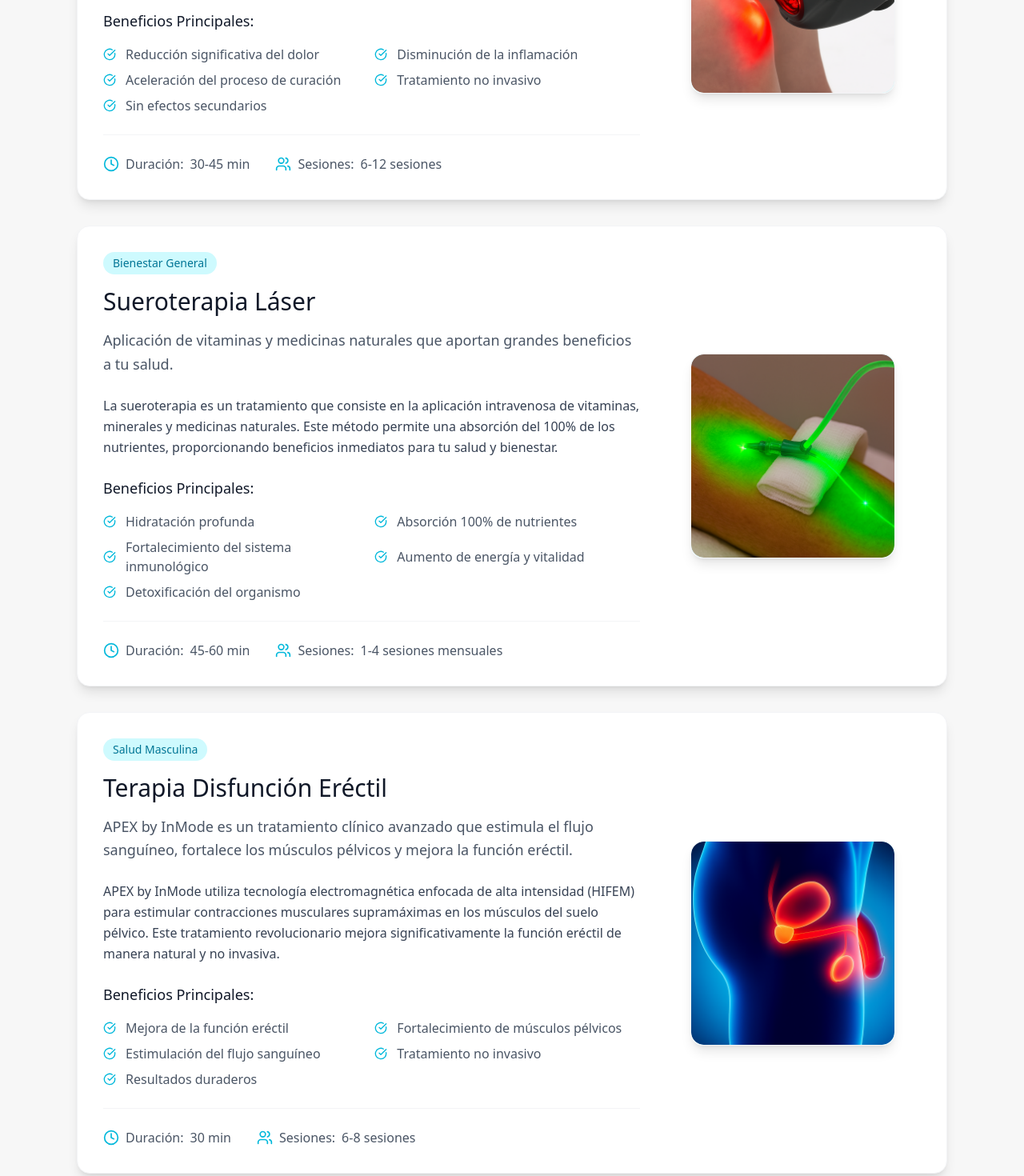
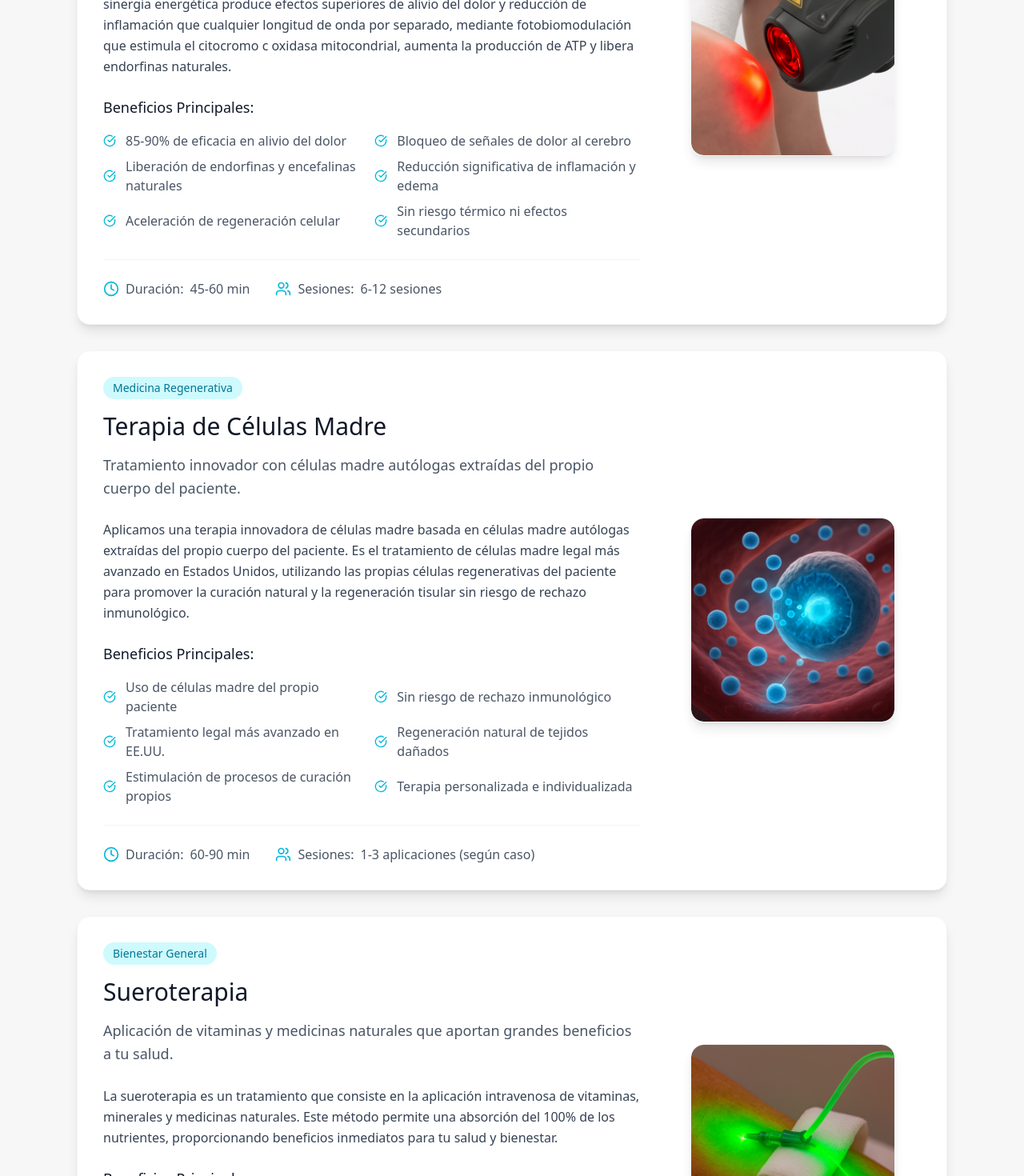
Before and after one commit to metadiego/centro-medicina-regenerativa, a Next.js app: page /tratamientos in a window 1280 px wide. Shown: the part 1300-2770 px from the top of the page at 80% size. Built offline with nearby package versions, Linux system fonts and the light colour scheme.

Commit message:
add more therapies

```diff
--- a/app/contacto/page.tsx
+++ b/app/contacto/page.tsx
@@ -177,6 +177,7 @@ export default function ContactoPage() {
                       >
                         <option value="">Selecciona un tratamiento</option>
                         <option value="terapia-dolor">Terapia del Dolor</option>
+                        <option value="terapia-celulas-madre">Terapia Células Madre</option>
                         <option value="sueroterapia">Sueroterapia</option>
                         <option value="camara-energetica">Cámara Energética</option>
                         <option value="terapia-circulatoria">Terapia Circulatoria</option>
--- a/app/tratamientos/page.tsx
+++ b/app/tratamientos/page.tsx
@@ -42,22 +42,40 @@ export default function TratamientosPage() {
     {
       id: 1,
       title: 'Terapia de Dolor y Recuperación',
-      shortDescription: 'Tratamiento para el dolor e inflamación con tecnología de ondas láser.',
-      fullDescription: 'Utilizamos tecnología avanzada de ondas láser para tratar eficazmente el dolor crónico y la inflamación. Este tratamiento no invasivo estimula la regeneración celular y acelera el proceso de curación natural del cuerpo.',
+      shortDescription: 'Terapia MLS (Sistema Multionda Sincronizado) que combina dos longitudes de onda láser para máxima eficacia terapéutica.',
+      fullDescription: 'La terapia MLS utiliza tecnología patentada aprobada por la FDA que sincroniza emisiones continuas y pulsadas de 808nm (antiinflamatorio) y 905nm (analgésico). Esta sinergia energética produce efectos superiores de alivio del dolor y reducción de inflamación que cualquier longitud de onda por separado, mediante fotobiomodulación que estimula el citocromo c oxidasa mitocondrial, aumenta la producción de ATP y libera endorfinas naturales.',
       benefits: [
-        'Reducción significativa del dolor',
-        'Disminución de la inflamación',
-        'Aceleración del proceso de curación',
-        'Tratamiento no invasivo',
-        'Sin efectos secundarios'
+        '85-90% de eficacia en alivio del dolor',
+        'Bloqueo de señales de dolor al cerebro',
+        'Liberación de endorfinas y encefalinas naturales',
+        'Reducción significativa de inflamación y edema',
+        'Aceleración de regeneración celular',
+        'Sin riesgo térmico ni efectos secundarios'
       ],
-      duration: '30-45 min',
+      duration: '45-60 min',
       sessions: '6-12 sesiones',
       category: 'Dolor y Recuperación'
     },
     {
       id: 2,
-      title: 'Sueroterapia Láser',
+      title: 'Terapia de Células Madre',
+      shortDescription: 'Tratamiento innovador con células madre autólogas extraídas del propio cuerpo del paciente.',
+      fullDescription: 'Aplicamos una terapia innovadora de células madre basada en células madre autólogas extraídas del propio cuerpo del paciente. Es el tratamiento de células madre legal más avanzado en Estados Unidos, utilizando las propias células regenerativas del paciente para promover la curación natural y la regeneración tisular sin riesgo de rechazo inmunológico.',
+      benefits: [
+        'Uso de células madre del propio paciente',
+        'Sin riesgo de rechazo inmunológico',
+        'Tratamiento legal más avanzado en EE.UU.',
+        'Regeneración natural de tejidos dañados',
+        'Estimulación de procesos de curación propios',
+        'Terapia personalizada e individualizada'
+      ],
+      duration: '60-90 min',
+      sessions: '1-3 aplicaciones (según caso)',
+      category: 'Medicina Regenerativa'
+    },
+    {
+      id: 3,
+      title: 'Sueroterapia',
       shortDescription: 'Aplicación de vitaminas y medicinas naturales que aportan grandes beneficios a tu salud.',
       fullDescription: 'La sueroterapia es un tratamiento que consiste en la aplicación intravenosa de vitaminas, minerales y medicinas naturales. Este método permite una absorción del 100% de los nutrientes, proporcionando beneficios inmediatos para tu salud y bienestar.',
       benefits: [
@@ -72,39 +90,41 @@ export default function TratamientosPage() {
       category: 'Bienestar General'
     },
     {
-      id: 3,
+      id: 4,
       title: 'Terapia Disfunción Eréctil',
-      shortDescription: 'APEX by InMode es un tratamiento clínico avanzado que estimula el flujo sanguíneo, fortalece los músculos pélvicos y mejora la función eréctil.',
-      fullDescription: 'APEX by InMode utiliza tecnología electromagnética enfocada de alta intensidad (HIFEM) para estimular contracciones musculares supramáximas en los músculos del suelo pélvico. Este tratamiento revolucionario mejora significativamente la función eréctil de manera natural y no invasiva.',
+      shortDescription: 'APEX by InMode utiliza tecnología de radiofrecuencia avanzada para restaurar la función eréctil de manera no invasiva.',
+      fullDescription: 'APEX by InMode emplea radiofrecuencia bipolar inteligente que estimula dos procesos clave: la angiogénesis (formación de nuevos vasos sanguíneos) y la neocolagénesis (producción de colágeno). Este tratamiento mejora la circulación sanguínea en el tejido peniano y fortalece las estructuras que sostienen la función eréctil, ofreciendo una solución revolucionaria y completamente no quirúrgica.',
       benefits: [
-        'Mejora de la función eréctil',
-        'Fortalecimiento de músculos pélvicos',
-        'Estimulación del flujo sanguíneo',
-        'Tratamiento no invasivo',
-        'Resultados duraderos'
+        'Estimulación de nuevos vasos sanguíneos',
+        'Mejora de la circulación local',
+        'Fortalecimiento del tejido mediante colágeno',
+        'Aumento de la rigidez y durabilidad',
+        'Tratamiento completamente no invasivo',
+        'Sin tiempo de recuperación'
       ],
-      duration: '30 min',
+      duration: '20-30 min',
       sessions: '6-8 sesiones',
       category: 'Salud Masculina'
     },
     {
-      id: 4,
+      id: 5,
       title: 'Terapia Íntima Femenina',
-      shortDescription: 'Empower por InMode es una plataforma médica innovadora que ofrece tratamientos seguros, efectivos y no invasivos.',
-      fullDescription: 'Empower por InMode combina tecnología electromagnética (HIFEM) y radiofrecuencia para fortalecer los músculos del suelo pélvico y mejorar la salud íntima femenina. Este tratamiento revolucionario aborda múltiples preocupaciones de la salud íntima de manera segura y efectiva.',
+      shortDescription: 'EmpowerRF por InMode combina radiofrecuencia y estimulación muscular eléctrica para el bienestar íntimo femenino integral.',
+      fullDescription: 'EmpowerRF utiliza múltiples modalidades energéticas complementarias: estimulación muscular eléctrica intravaginal (EMS), radiofrecuencia fraccionada sub-epitelial y radiofrecuencia bipolar. Esta tecnología FDA-aprobada estimula la producción de colágeno, fortalece el suelo pélvico, mejora la circulación sanguínea vaginal y restaura la salud íntima femenina de manera completamente no invasiva.',
       benefits: [
+        'Reducción de incontinencia urinaria',
+        'Mejora de sequedad vaginal y lubricación',
         'Fortalecimiento del suelo pélvico',
-        'Mejora de la incontinencia urinaria',
-        'Aumento de la sensibilidad íntima',
-        'Tratamiento no invasivo',
-        'Recuperación inmediata'
+        'Aumento de sensibilidad y función íntima',
+        'Estimulación de producción de colágeno',
+        'Tratamiento sin tiempo de recuperación'
       ],
-      duration: '30 min',
-      sessions: '6-8 sesiones',
+      duration: '20-30 min',
+      sessions: '3 sesiones (1 mes de separación)',
       category: 'Salud Femenina'
     },
     {
-      id: 5,
+      id: 6,
       title: 'Terapia PEMF',
       shortDescription: 'El futuro del alivio del dolor - Ejercicio Celular Inducido Magnéticamente.',
       fullDescription: 'La Terapia de Campo Electromagnético Pulsado (PEMF) representa el futuro del alivio del dolor. Utiliza campos electromagnéticos pulsados para estimular la función celular, mejorando la circulación, reduciendo la inflamación y acelerando la curación natural del cuerpo.',
@@ -120,23 +140,24 @@ export default function TratamientosPage() {
       category: 'Medicina Regenerativa'
     },
     {
-      id: 6,
+      id: 7,
       title: 'Cámara Hiperbárica',
-      shortDescription: 'Tratamientos con la cámara hiperbárica de oxígeno, conoce los beneficios que aporta a la salud.',
-      fullDescription: 'La terapia de oxígeno hiperbárico administra oxígeno puro al 100% en un ambiente presurizado. Este tratamiento aumenta significativamente los niveles de oxígeno en la sangre, promoviendo la curación acelerada, la regeneración celular y múltiples beneficios para la salud.',
+      shortDescription: 'Terapia de oxígeno hiperbárico (HBOT) que administra oxígeno puro al 100% bajo presión atmosférica aumentada.',
+      fullDescription: 'La terapia de oxígeno hiperbárico utiliza cámaras presurizadas a 2-3 atmósferas donde el paciente respira oxígeno puro al 100%. Esta presión aumentada permite que el plasma sanguíneo transporte hasta 20 veces más oxígeno disuelto, saturando completamente la hemoglobina y creando hiperoxemia e hiperoxia tisular. El tratamiento estimula la angiogénesis, formación de colágeno, crecimiento de nuevos vasos sanguíneos y produce efectos antimicrobianos e inmunomoduladores.',
       benefits: [
-        'Aceleración de la curación',
-        'Mejora de la oxigenación tisular',
-        'Estimulación de la angiogénesis',
-        'Fortalecimiento del sistema inmunológico',
-        'Reducción de la inflamación'
+        'Saturación completa de hemoglobina y plasma',
+        'Estimulación del factor de crecimiento endotelial',
+        'Formación acelerada de colágeno y piel nueva',
+        'Propiedades antimicrobianas e inmunomoduladoras',
+        'Tratamiento FDA-aprobado para múltiples condiciones',
+        'Mejora significativa en curación de heridas'
       ],
-      duration: '60-90 min',
-      sessions: '20-40 sesiones',
+      duration: '90-120 min',
+      sessions: '20-60 sesiones (según condición)',
       category: 'Medicina Hiperbárica'
     },
     {
-      id: 7,
+      id: 8,
       title: 'Cámara Energética',
       shortDescription: 'Alivio del dolor, relajación, mejora de la circulación y reducción de la inflamación.',
       fullDescription: 'La cámara energética utiliza campos electromagnéticos de baja frecuencia para estimular los procesos naturales de curación del cuerpo. Esta terapia avanzada proporciona alivio del dolor, mejora la circulación sanguínea y promueve la relajación profunda.',
@@ -152,7 +173,7 @@ export default function TratamientosPage() {
       category: 'Terapia Energética'
     },
     {
-      id: 8,
+      id: 9,
       title: 'NeuroCatch',
       shortDescription: 'Herramienta neurodiagnóstica que mide objetivamente las mejoras neurológicas en pacientes.',
       fullDescription: 'NeuroCatch es una innovadora herramienta de neurodiagnóstico que utiliza electroencefalografía (EEG) para medir objetivamente la función cerebral y monitorear las mejoras neurológicas. Esta tecnología avanzada permite evaluar y seguir el progreso de tratamientos neurológicos de manera precisa.',
@@ -166,6 +187,23 @@ export default function TratamientosPage() {
       duration: '15-20 min',
       sessions: 'Según evaluación',
       category: 'Neurodiagnóstico'
+    },
+    {
+      id: 10,
+      title: 'Terapia Circulatoria AVACEN',
+      shortDescription: 'Terapia térmica avanzada que mejora la microcirculación utilizando las arterias arteriovenosas de la palma como portal.',
+      fullDescription: 'La terapia AVACEN (Mejoramiento Avanzado de Circulación Vascular) es un dispositivo médico Clase II aprobado por la FDA que combina calor controlado y presión negativa aplicados en la palma de la mano. Esta tecnología patentada utiliza las anastomosis arteriovenosas (AVAs) de la palma como portal para infundir calor al sistema circulatorio, reduciendo la viscosidad sanguínea y mejorando la microcirculación hasta 1,000 veces más que los capilares normales.',
+      benefits: [
+        'Alivio temporal de dolor muscular y articular',
+        'Mejora significativa de la microcirculación',
+        'Reducción de la viscosidad sanguínea',
+        'Optimización del suministro de oxígeno',
+        'Tratamiento no invasivo libre de medicamentos',
+        'Más de 25 millones de tratamientos seguros realizados'
+      ],
+      duration: '20-30 min',
+      sessions: 'Según necesidad del paciente',
+      category: 'Salud Circulatoria'
     }
   ];
 
@@ -329,50 +367,64 @@ export default function TratamientosPage() {
                             />
                           ) : treatment.id === 2 ? (
                             <Image
+                              src="/stem_cell_therapy.png"
+                              alt="Terapia Células Madre"
+                              fill
+                              className="object-cover rounded-2xl"
+                            />
+                          ) : treatment.id === 3 ? (
+                            <Image
                               src="/iv_laser.png"
                               alt="Sueroterapia IV"
                               fill
                               className="object-cover rounded-2xl"
                             />
-                          ) : treatment.id === 3 ? (
+                          ) : treatment.id === 4 ? (
                             <Image
                               src="/erectile_dysfunction.png"
                               alt="Terapia Disfunción Eréctil"
                               fill
                               className="object-cover rounded-2xl"
                             />
-                          ) : treatment.id === 4 ? (
+                          ) : treatment.id === 5 ? (
                             <Image
                               src="/femenine.png"
                               alt="Terapia Íntima Femenina"
                               fill
                               className="object-cover rounded-2xl"
                             />
-                          ) : treatment.id === 5 ? (
+                          ) : treatment.id === 6 ? (
                             <Image
                               src="/pemf.png"
                               alt="Terapia PEMF"
                               fill
                               className="object-cover rounded-2xl"
                             />
-                          ) : treatment.id === 6 ? (
+                          ) : treatment.id === 7 ? (
                             <Image
                               src="/camara_hiperbarica.png"
                               alt="Cámara Hiperbárica"
                               fill
                               className="object-cover rounded-2xl"
                             />
-                          ) : treatment.id === 7 ? (
+                          ) : treatment.id === 8 ? (
                             <Image
                               src="/camara_energetica.png"
                               alt="Cámara Energética"
                               fill
                               className="object-cover rounded-2xl"
                             />
-                          ) : treatment.id === 8 ? (
+                          ) : treatment.id === 9 ? (
                             <Image
                               src="/neurocatch.png"
                               alt="NeuroCatch"
+                              fill
+                              className="object-cover rounded-2xl"
+                            />
+                          ) : treatment.id === 10 ? (
+                            <Image
+                              src="/terapia_circulatoria.png"
+                              alt="Terapia Circulatoria AVACEN"
                               fill
                               className="object-cover rounded-2xl"
                             />
--- a/components/Services.tsx
+++ b/components/Services.tsx
@@ -14,14 +14,14 @@ export default function Services() {
     {
       image: '/stem_cell_therapy.png',
       imageType: 'file',
-      title: 'Terapia Células Madre',
+      title: 'Terapia de Células Madre',
       description: 'Tratamientos regenerativos utilizando células madre para la reparación y regeneración de tejidos dañados.',
       features: ['Medicina regenerativa', 'Células madre', 'Reparación tisular']
     },
     {
       image: '/iv_laser.png',
       imageType: 'file',
-      title: 'Terapia Láser Intravenoso',
+      title: 'Sueroterapia Laser',
       description: 'Terapia láser de última generación aplicada por vía intravenosa para mejorar la circulación y oxigenación.',
       features: ['Láser avanzado', 'Mejora circulación', 'Oxigenación celular']
     }
```
